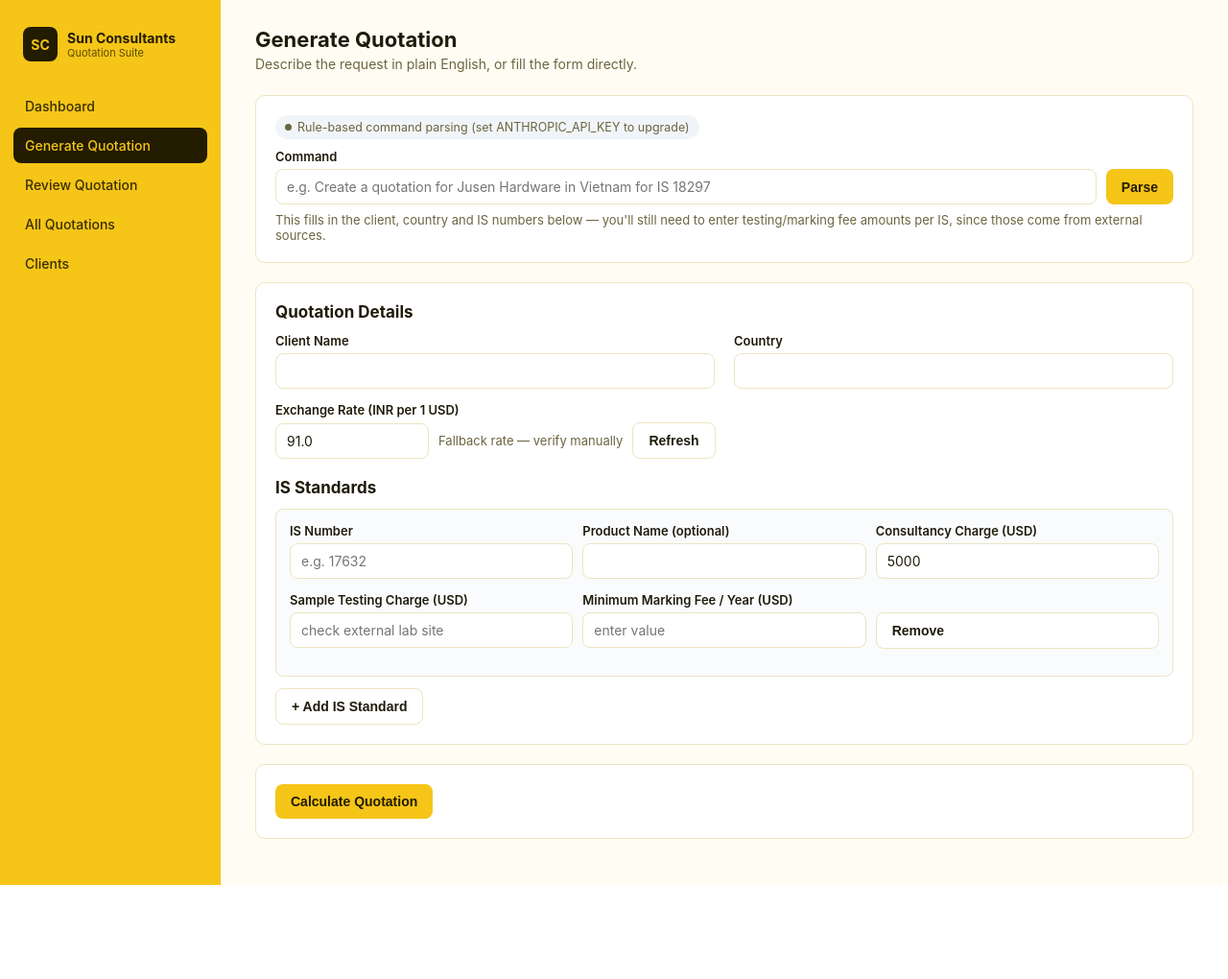
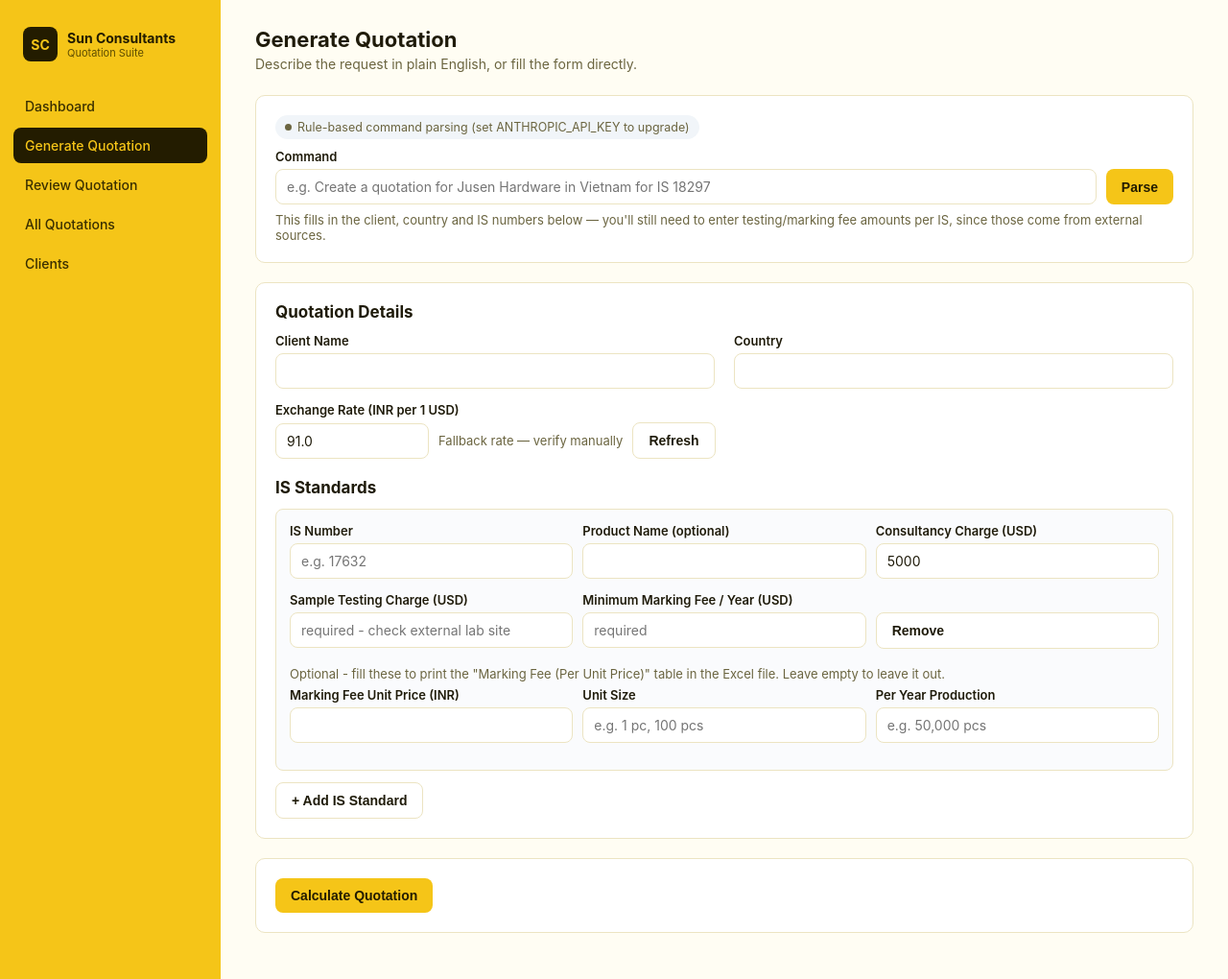
Before and after one commit to suncertificationindia/FMCD-Quotation-generator, a Flask app: page /generate in a window 1280 px wide. Shown: the whole page at 96% size. Before the commit the page ends 922 px from the top, so only its background shows below. Run offline with Flask 3, Linux system fonts and the light colour scheme; data that the repository does not hold is empty.

Commit message:
Add files via upload

```diff
--- a/templates/generate.html
+++ b/templates/generate.html
@@ -61,21 +61,36 @@
       </div>
       <div class="field">
         <label>Consultancy Charge (USD)</label>
-        <input type="number" class="is-consultancy" value="{{ default_consultancy }}">
+        <input type="number" class="is-consultancy" min="0" step="any" value="{{ default_consultancy }}">
       </div>
     </div>
     <div class="row">
       <div class="field">
         <label>Sample Testing Charge (USD)</label>
-        <input type="number" class="is-testing" placeholder="check external lab site">
+        <input type="number" class="is-testing" min="0" step="any" placeholder="required - check external lab site">
       </div>
       <div class="field">
         <label>Minimum Marking Fee / Year (USD)</label>
-        <input type="number" class="is-marking" placeholder="enter value">
+        <input type="number" class="is-marking" min="0" step="any" placeholder="required">
       </div>
       <div class="field">
         <label>&nbsp;</label>
         <button class="btn secondary remove-is" type="button" style="width:100%;">Remove</button>
+      </div>
+    </div>
+    <div class="muted" style="margin:4px 0 6px;">Optional - fill these to print the "Marking Fee (Per Unit Price)" table in the Excel file. Leave empty to leave it out.</div>
+    <div class="row">
+      <div class="field">
+        <label>Marking Fee Unit Price (INR)</label>
+        <input type="number" class="is-unit-price" min="0" step="any">
+      </div>
+      <div class="field">
+        <label>Unit Size</label>
+        <input type="text" class="is-unit-size" placeholder="e.g. 1 pc, 100 pcs">
+      </div>
+      <div class="field">
+        <label>Per Year Production</label>
+        <input type="text" class="is-production" placeholder="e.g. 50,000 pcs">
       </div>
     </div>
   </div>
--- a/templates/review.html
+++ b/templates/review.html
@@ -14,11 +14,11 @@
   </div>
   <div class="grid-2" style="margin-top:16px;">
     <div class="field">
-      <label>Country (used to determine per-diem/travel bracket — auto-filled from file notes if found)</label>
+      <label>Country (used to determine per-diem/travel bracket — read from the file's notes if found there)</label>
       <input type="text" id="reviewCountry">
     </div>
     <div class="field">
-      <label>Exchange Rate used (INR per USD) — leave blank to use live rate</label>
+      <label>Exchange Rate (INR per USD) — only needed if the file does not show its own Exchange rate used line</label>
       <input type="number" id="reviewRate" step="0.01">
     </div>
   </div>
```
